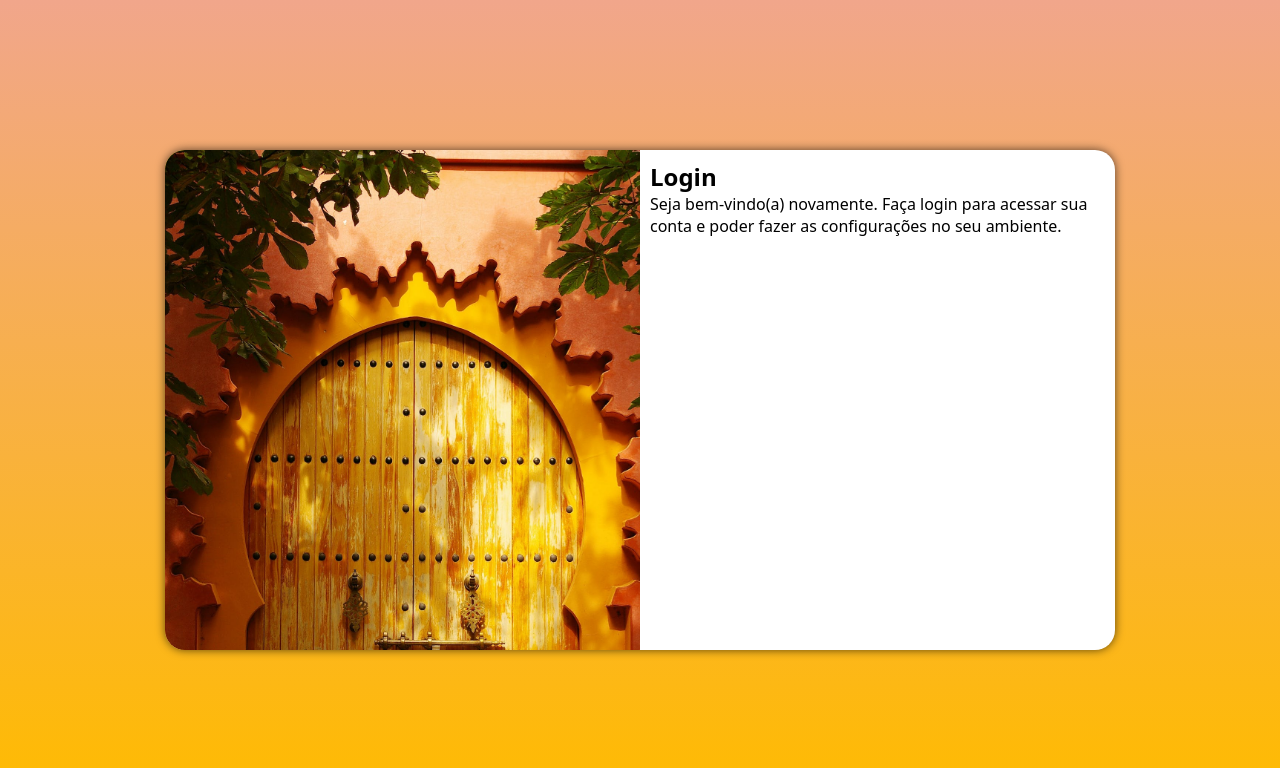
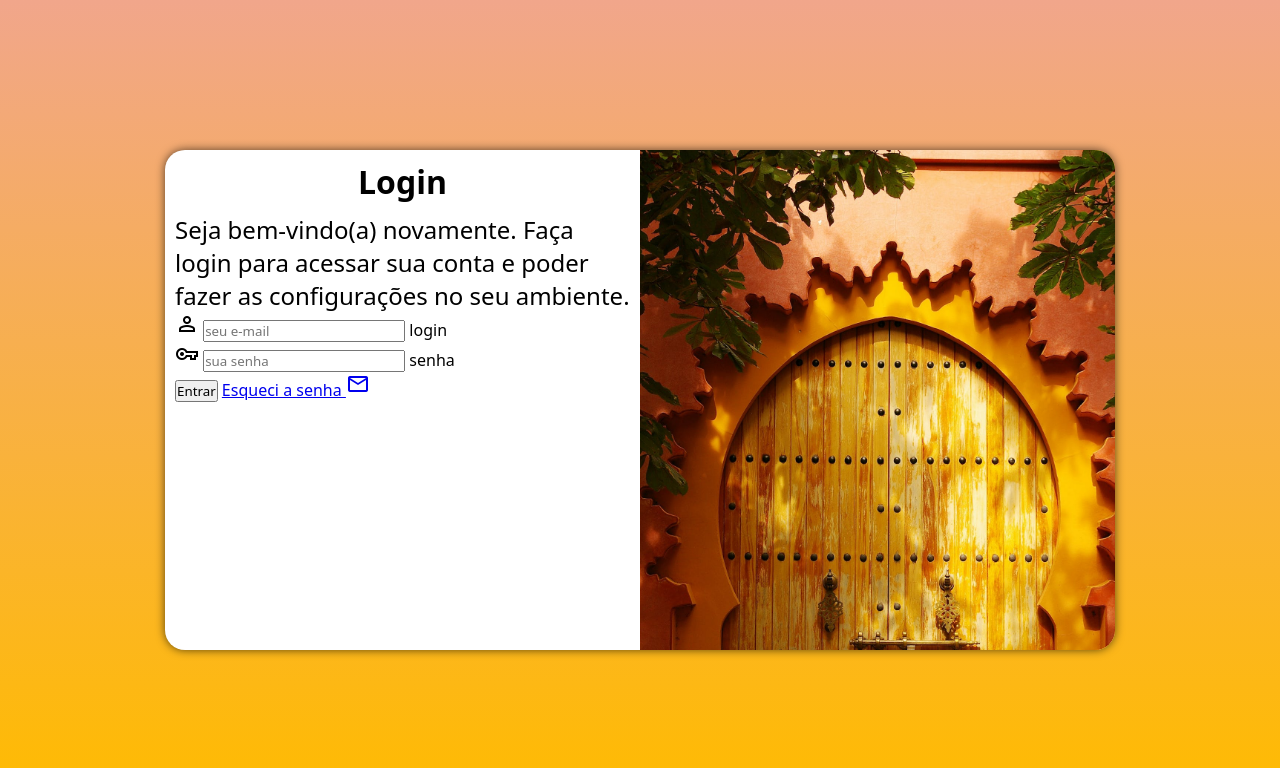
Before and after one commit to robeliomoura/projeto-login, a plain HTML site: page index.html in a window 1280 px wide. Drawn offline with nearby package versions, Linux system fonts and the light colour scheme.

Commit message:
Adicionei o formulario

```diff
--- a/estilos/media-query.css
+++ b/estilos/media-query.css
@@ -29,6 +29,10 @@ Grandes telas: acima de 1200px
         width: 70%;
     }
 
+    div#formulario > p {
+        font-size: 1.2em;
+    }
+
 }
 
 @media screen and (min-width: 992px) {
@@ -42,13 +46,21 @@ Grandes telas: acima de 1200px
     }
 
     section#login > div#imagem {
-        float: left;
+        float: right;
         width: 50%;
         height: 100%;
     }
 
     section#login > div#formulario {
-        float: right;
+        float: left;
         width: 50%;
     }
+
+    div#formulario > h1 {
+        font-size: 2em;
+    }
+
+    div#formulario > p {
+        font-size: 1.5em;
+    }
 }
--- a/estilos/style.css
+++ b/estilos/style.css
@@ -53,3 +53,12 @@ section#login > div#formulario {
     display: block;
     padding: 10px;
 }
+
+div#formulario > h1 {
+    text-align: center;
+    margin-bottom: 10px;
+}
+
+div#formulario > p {
+    font-size: 0.8em;
+}
--- a/index.html
+++ b/index.html
@@ -6,6 +6,7 @@
     <title>Login</title>
     <link rel="stylesheet" href="estilos/style.css">
     <link rel="stylesheet" href="estilos/media-query.css">
+    <link rel="stylesheet" href="https://fonts.googleapis.com/css2?family=Material+Symbols+Outlined:opsz,wght,FILL,GRAD@24,400,0,0" />
 </head>
 <body>
     <main>
@@ -16,8 +17,21 @@
             <div id="formulario">
                 <h1>Login</h1>
                 <p>Seja bem-vindo(a) novamente. Faça login para acessar sua conta e poder fazer as configurações no seu ambiente.</p>
-                <form action="login.php" method="post">
-
+                <form action="login.php" method="post" autocomplete="on">
+                    <div class="campo">
+                        <span class="material-symbols-outlined"> person </span>
+                        <input type="email" name="login" id="ilogin" placeholder="seu e-mail" autocomplete="email" required maxlength="30">
+                        <label for="ilogin">login</label>
+                    </div>
+                    <div class="campo">
+                        <span class="material-symbols-outlined"> vpn_key </span>
+                        <input type="password" name="senha" id="isenha" placeholder="sua senha" autocomplete="current-password" required minlength="8" maxlength="20">
+                        <label for="isenha">senha</label>
+                        </div>
+                        <input type="submit" value="Entrar">
+                        <a href="esqueci.html">
+                            Esqueci a senha <span class="material-symbols-outlined">mail</span>
+                        </a>
                 </form>
             </div>
         </section>
```
